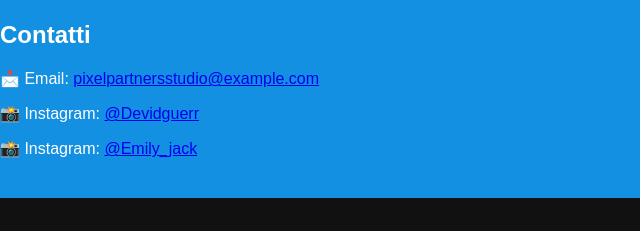
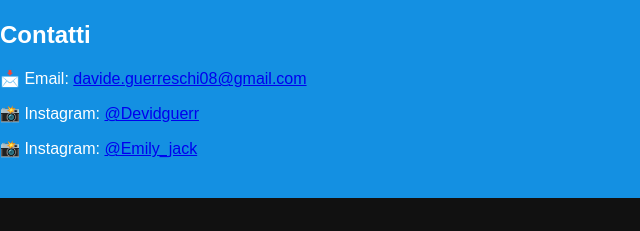
Before and after one commit to Devidguerr/PixelPartnerStudio.com, a plain HTML site: page index.html in a window 1280 px wide. Shown: the part 4002-4233 px from the top of the page, 0-640 px from the left. Drawn offline with Linux system fonts and the light colour scheme.

Commit message:
Update index.html
modifica e-mail

```diff
--- a/index.html
+++ b/index.html
@@ -335,7 +335,7 @@
     <!-- Contatti -->
     <section id="contatti">
       <h2>Contatti</h2>
-      <p>📩 Email: <a href="mailto:pixelpartnersstudio@example.com">pixelpartnersstudio@example.com</a></p>
+      <p>📩 Email: <a href="mailto:davide.guerreschi08@gmail.com">davide.guerreschi08@gmail.com</a></p>
       <p>📸 Instagram: <a href="https://instagram.com/Devidguerr" target="_blank">@Devidguerr</a></p>
       <p>📸 Instagram: <a href="https://instagram.com/emilyjackm" target="_blank">@Emily_jack</a></p>
     </section>
```
